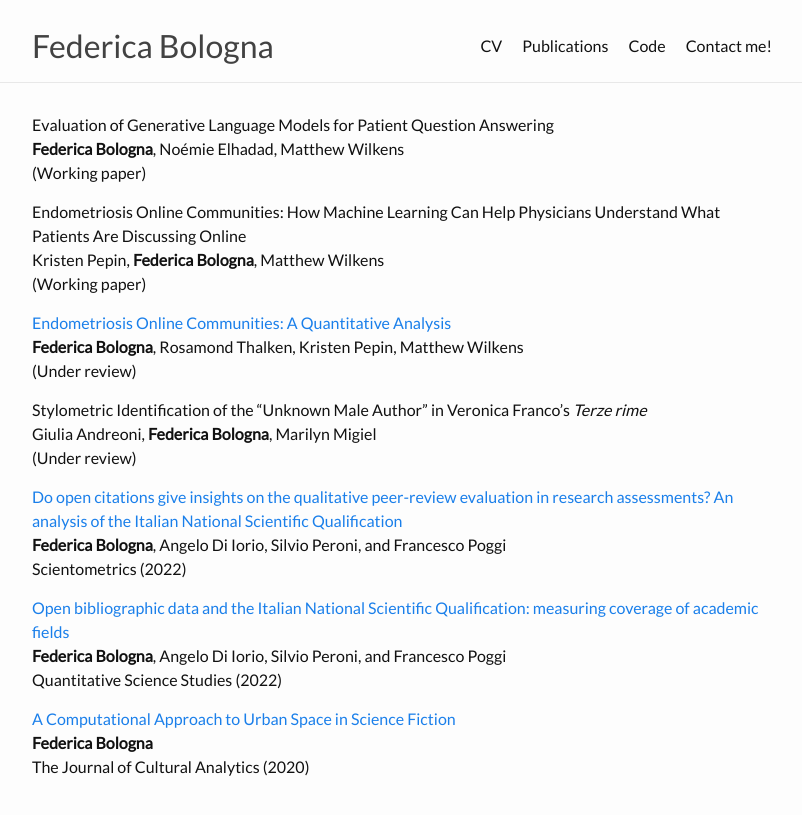
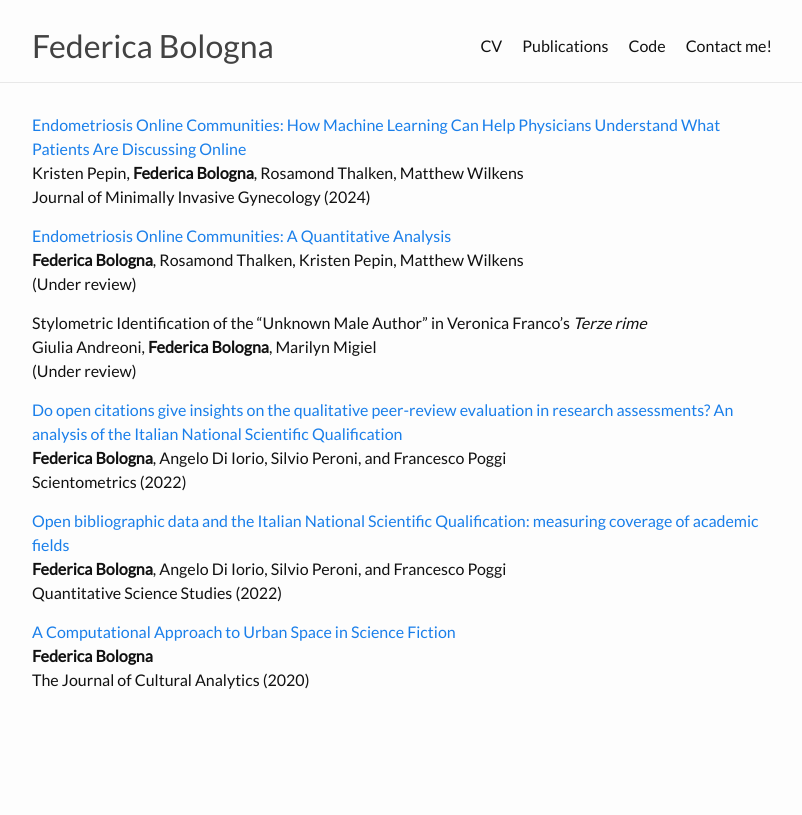
Before and after one commit to federicabologna/federicabologna.github.io, a Jekyll site: the page built from publications.markdown, in a window 1280 px wide. Shown: the top 815 px of the page, without its empty margins (238-1040 px from the left). Built offline with Jekyll 4.4.1, drawn with Linux system fonts in a browser that asks for light colours.

Commit message:
updating

```diff
--- a/index.markdown
+++ b/index.markdown
@@ -14,9 +14,11 @@ title: ''
 
 <br/>
 
-Recently, I have evaluated the information quality, empathy and actionability of GPT4 responses to endometriosis patient questions. Specifically, I compared GPT4 performance at answering endometriosis questions vs general medical questions, as well as across prompting strategies. Based on these findings, I am currently formulating preliminary recommendations for patients on how to use minimal prompts to receive more accurate responses from GPT-based tools.
+<!-- Recently, I have evaluated the information quality, empathy and actionability of GPT4 responses to endometriosis patient questions. Specifically, I compared GPT4 performance at answering endometriosis questions vs general medical questions, as well as across prompting strategies. Based on these findings, I am currently formulating preliminary recommendations for patients on how to use minimal prompts to receive more accurate responses from GPT-based tools. -->
 
- Last summer, I expanded my previous work on endometriosis online communities by analyzing users' perceptions of excision and ablation surgery under the added guidance of Doctor [Kristen Pepin](https://weillcornell.org/kristen-pepin-md-phd). Specifically, we analyzed user sentiment toward mentions of excision or ablation surgery, as well as support type and topics most associated with each surgery. Kristen and I then presented this work at the 2023 global congress of the [American Association of Gynecologic Laparoscopists (AAGL)](aagl.org).
+I am currently working with [Daye Kang](https://www.dayekang.info/) to trace symptoms and treatment strategies in PCOS online health communities. We will then use these findings to provide recommendations for the design of self-tracking apps for PCOS patients.
+
+In the summer of 2023, I expanded my previous work on endometriosis online communities by analyzing users' perceptions of excision and ablation surgery under the added guidance of Doctor [Kristen Pepin](https://weillcornell.org/kristen-pepin-md-phd). Specifically, we analyzed user sentiment toward mentions of excision or ablation surgery, as well as support type and topics most associated with each surgery. We presented this work at the 2023 global congress of the [American Association of Gynecologic Laparoscopists (AAGL)](aagl.org) and the findings have been published in the [Journal of Minimally Invasive Gynecology](https://doi.org/10.1016/j.jmig.2024.08.001).
 
 As [PiTech Impact Fellow](https://www.pi.tech.cornell.edu/), I have worked with [NYC Health + Hospitals](https://www.nychealthandhospitals.org/) to better integrate medical alerts within nurses workflows. I evaluated whether the current alert management practices had successfully reduced nurses' alert fatigue, and interviewed nurses at NYC H+H facilities to draw design interventions that better support their work. [Here is an extended report](https://www.pi.tech.cornell.edu/spotlight/federica) on the outcomes of this project.
 
--- a/publications.markdown
+++ b/publications.markdown
@@ -3,13 +3,13 @@ layout: page
 title: Publications
 permalink: /publications/
 ---
-Evaluation of Generative Language Models for Patient Question Answering <br/>
+<!-- Evaluation of Generative Language Models for Patient Question Answering <br/>
 **Federica Bologna**, Noémie Elhadad, Matthew Wilkens  <br/>
-(Working paper)<br/>
+(Working paper)<br/> -->
 
-Endometriosis Online Communities: How Machine Learning Can Help Physicians Understand What Patients Are Discussing Online <br/>
-Kristen Pepin, **Federica Bologna**, Matthew Wilkens <br/>
-(Working paper)<br/>
+[Endometriosis Online Communities: How Machine Learning Can Help Physicians Understand What Patients Are Discussing Online](https://doi.org/10.1016/j.jmig.2024.08.001) <br/>
+Kristen Pepin, **Federica Bologna**, Rosamond Thalken, Matthew Wilkens <br/>
+Journal of Minimally Invasive Gynecology (2024)<br/>
 
 [Endometriosis Online Communities: A Quantitative Analysis](https://doi.org/10.1101/2024.02.27.24303445) <br/>
 **Federica Bologna**, Rosamond Thalken, Kristen Pepin, Matthew Wilkens <br/>
```
